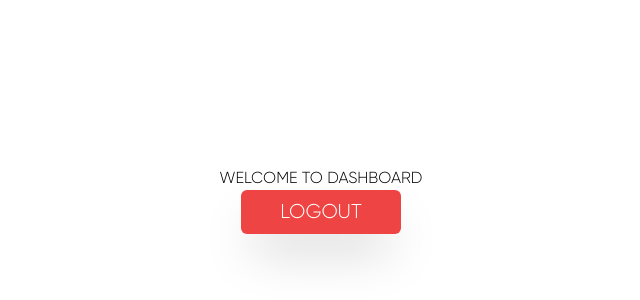
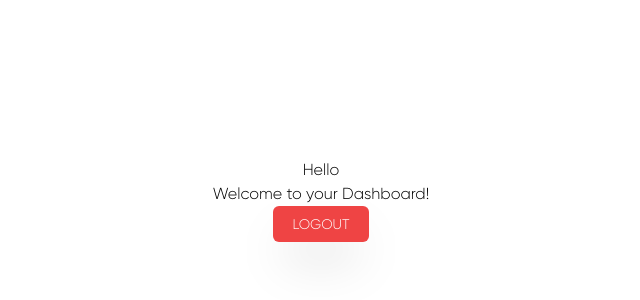
Before and after one commit to PatrickPahunang/FETemp, a React (Create React App) app: page /dashboard/1 in a window 1280 px wide. Shown: the part 200-500 px from the top of the page, without its empty margins (319-959 px from the left). Built offline with nearby package versions, Linux system fonts and the light colour scheme; no server answers; sample sign-in values are in the browser's storage.

Commit message:
CORS ERROR ON REACTJS SOLVED!!!!!!!!!!

```diff
--- a/src/App.js
+++ b/src/App.js
@@ -21,19 +21,17 @@ function App() {
   const isAuthenticated = localStorage.getItem('token') !== null;
   console.log(isAuthenticated)
 
-
-
   return (
     <>
     <div className="App">
 
     <Router>
       <Routes>
-        <Route exact path={'/'} element={<Landing />} />
+        <Route exact path={''} element={<Landing />} />
         <Route exact path={'/register'} element={<Register />} />
         <Route exact path={'/login'} element={!isAuthenticated ? <Login /> : <Navigate to="/dashboard" />}/>
+        <Route exact path={'/dashboard'} element={isAuthenticated ? <Login /> : <Navigate to="/login" />}/>
         <Route exact path={'/dashboard/:userId'} element={isAuthenticated ? <Dashboard /> : <Navigate to="/login" />}/>
-
       </Routes>
     </Router>
     </div>
--- a/src/pages/dashboard.jsx
+++ b/src/pages/dashboard.jsx
@@ -1,6 +1,6 @@
 import React from 'react';
 import axios from 'axios';
-
+import { useEffect , useState } from 'react';
 
 
 const logout = () => {
@@ -9,8 +9,16 @@ const logout = () => {
 }
 
 
+
+
 const Dashboard = () => {
 
+const [userData, setUserData] = useState({
+  id:'',
+  email: '',
+  first_name: '',
+  last_name: '',
+});
 
 const pathname = window.location.pathname;
 const parts = pathname.split('/');
@@ -18,27 +26,43 @@ const id = parts[2];
 let userId = parseInt(id)
 
 
-axios.get(`http://127.0.0.1:8000/myapp/get_user/api/${userId}` , {
-  headers: {
-    'Access-Control-Allow-Origin': 'http://127.0.0.1:3000/'
-  }
-})
+useEffect(() => {
+  const fetchUserData = async () => {
 
-  .then(response => {
-    console.log(response);
-  })
-  .catch(error => {
-    // Handle the error
-    console.error(error);
-  });
+    try {
+      const response = await axios.get('http://127.0.0.1:8000/myapp/get_user/api/' + userId , {mode:'cors'}  );
+      setUserData(prevUserData => ({
+        ...prevUserData,
+        id: response.data.id,
+        email: response.data.email,
+        first_name: response.data.first_name,
+        last_name: response.data.last_name
+      }));
 
 
+    } catch (error) {
+      console.error('Error fetching user data:', error);
+    }
+
+  };
+
+  fetchUserData();
+}, [userId]);
+
+
+console.log(userData);
 
 
   return (
     <div className='w-screen h-screen flex flex-col justify-center items-center'>
-      <h1>WELCOME TO DASHBOARD</h1>
-      <button onClick={logout} className=' py-2 w-40 bg-red-500 text-white text-xl border-1 border-white transition duration-500 hover:bg-red-900 rounded-md shadow-2xl' data-aos="zoom-in" data-aos-duration="1000" data-aos-delay="300" >LOGOUT</button>
+      <h3>Hello {userData.first_name} {userData.last_name} </h3>
+      <h1>Welcome to your Dashboard!</h1>
+
+      <div>
+
+      </div>
+
+      <button onClick={logout} className=' py-2 w-24 bg-red-500 text-white text-sm border-1 border-white transition duration-500 hover:bg-red-900 rounded-md shadow-2xl' data-aos="zoom-in" data-aos-duration="1000" data-aos-delay="300" >LOGOUT</button>
     </div>
   );
 };
--- a/src/pages/register.jsx
+++ b/src/pages/register.jsx
@@ -209,7 +209,7 @@ const handleSubmit = (event) => {
 
 
 
-          <button data-aos="fade" data-aos-duration="1000" data-aos-delay="350" type="submit" className='hover:bg-blue-500 transition duration-500  py-3 text-white  rounded-md w-64 my-2 border-1 border-black bg-blue-900'>Register</button>
+          <button data-aos="fade" data-aos-duration="1000" data-aos-delay="350" type="submit" className='hover:bg-blue-500 transition duration-500  py-3 text-white  rounded-md w-64 my-2 border-1 border-black bg-blue-900'>REGISTER</button>
         </div>
         </form>
     </div>
```
